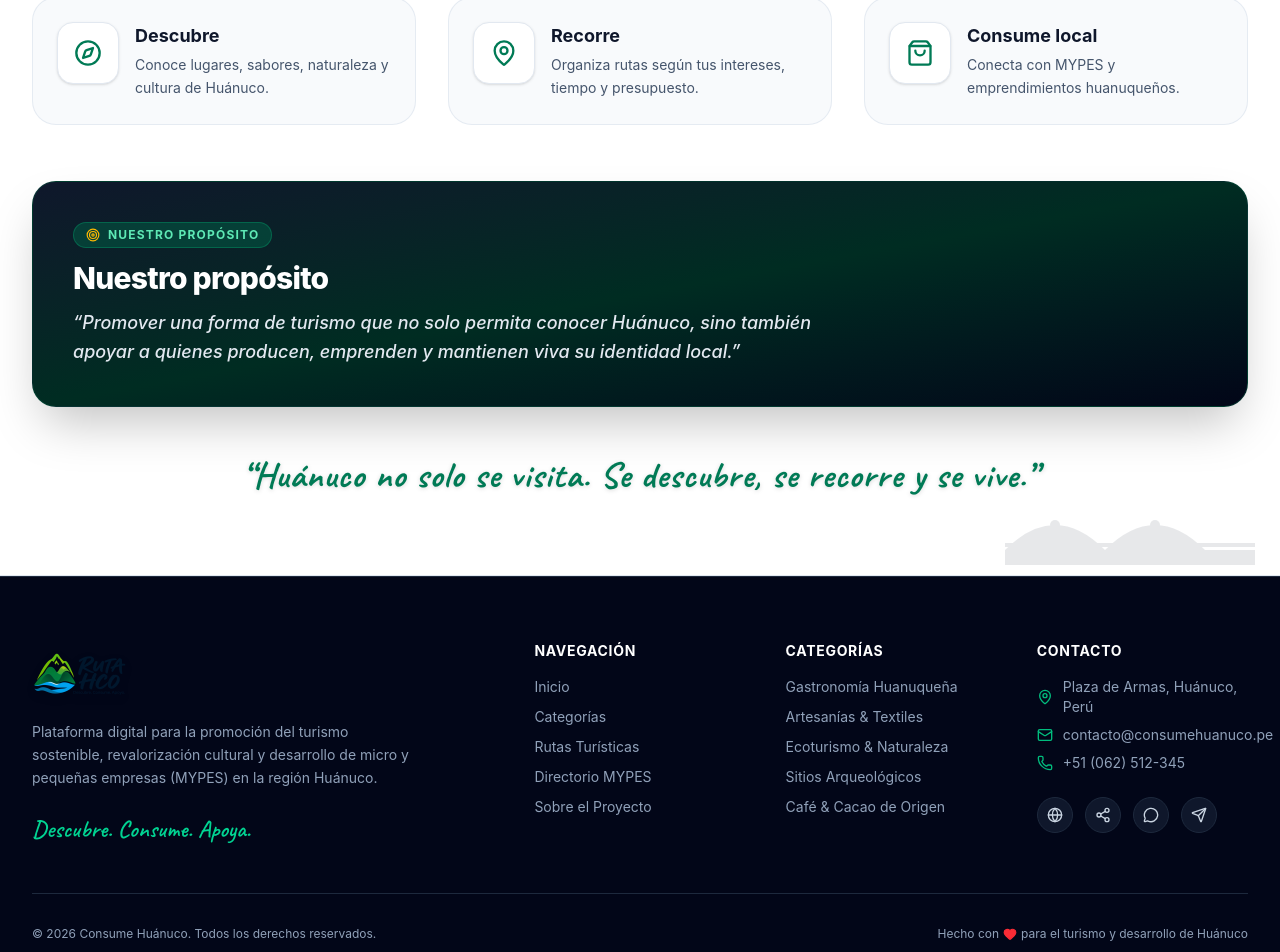
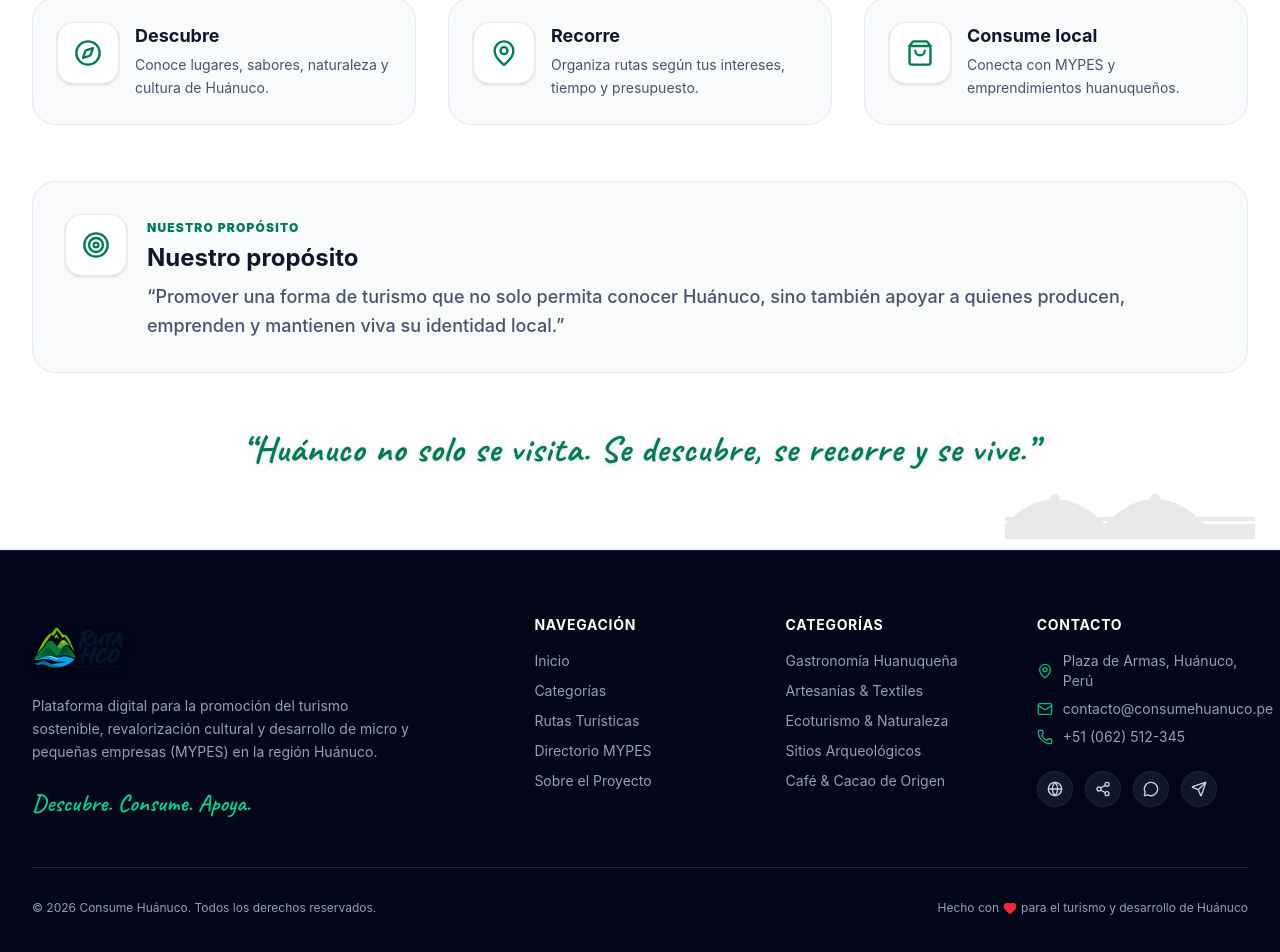
Before and after one commit to arianrojas/RutaHuanuco, a React (Vite) app: page / in a window 1280 px wide. Shown: the part 2934-3886 px from the top of the page. Built offline with nearby package versions, Linux system fonts and the light colour scheme.

Commit message:
style: unify Nuestro proposito container styling with ImpactSection cards

```diff
--- a/src/components/ImpactSection.jsx
+++ b/src/components/ImpactSection.jsx
@@ -94,19 +94,21 @@ export default function ImpactSection() {
           })}
         </div>
 
-        {/* Nuestro propósito Box */}
-        <div className="relative rounded-3xl bg-gradient-to-br from-slate-900 via-emerald-950 to-slate-950 text-white p-8 sm:p-10 shadow-2xl border border-emerald-900/50 mb-10">
-          <div className="max-w-3xl space-y-3">
-            <div className="inline-flex items-center gap-2 px-3 py-1 rounded-full bg-emerald-800/50 border border-emerald-500/30 text-emerald-300 text-xs font-bold uppercase tracking-widest">
-              <Target className="w-3.5 h-3.5 text-amber-400" />
-              NUESTRO PROPÓSITO
+        {/* Nuestro propósito Container */}
+        <div className="flex flex-col sm:flex-row items-start gap-5 p-6 sm:p-8 rounded-3xl bg-slate-50 border border-slate-200/80 hover:bg-white hover:shadow-xl hover:border-emerald-200 transition-all duration-300 group mb-12">
+          <div className="p-4 rounded-2xl bg-white text-emerald-700 group-hover:bg-emerald-700 group-hover:text-white transition-colors duration-300 shrink-0 shadow-sm border border-slate-200">
+            <Target className="w-7 h-7 stroke-[2]" />
+          </div>
+          <div>
+            <div className="inline-flex items-center gap-2 mb-1.5">
+              <span className="text-xs font-black uppercase tracking-widest text-emerald-700">
+                NUESTRO PROPÓSITO
+              </span>
             </div>
-
-            <h3 className="text-2xl sm:text-3xl font-extrabold text-white tracking-tight">
+            <h3 className="text-xl sm:text-2xl font-bold text-slate-900 mb-2 group-hover:text-emerald-700 transition-colors">
               Nuestro propósito
             </h3>
-
-            <p className="text-slate-200 text-base sm:text-lg leading-relaxed font-medium italic">
+            <p className="text-slate-600 text-base sm:text-lg leading-relaxed font-medium">
               “Promover una forma de turismo que no solo permita conocer Huánuco, sino también apoyar a quienes producen, emprenden y mantienen viva su identidad local.”
             </p>
           </div>
```
